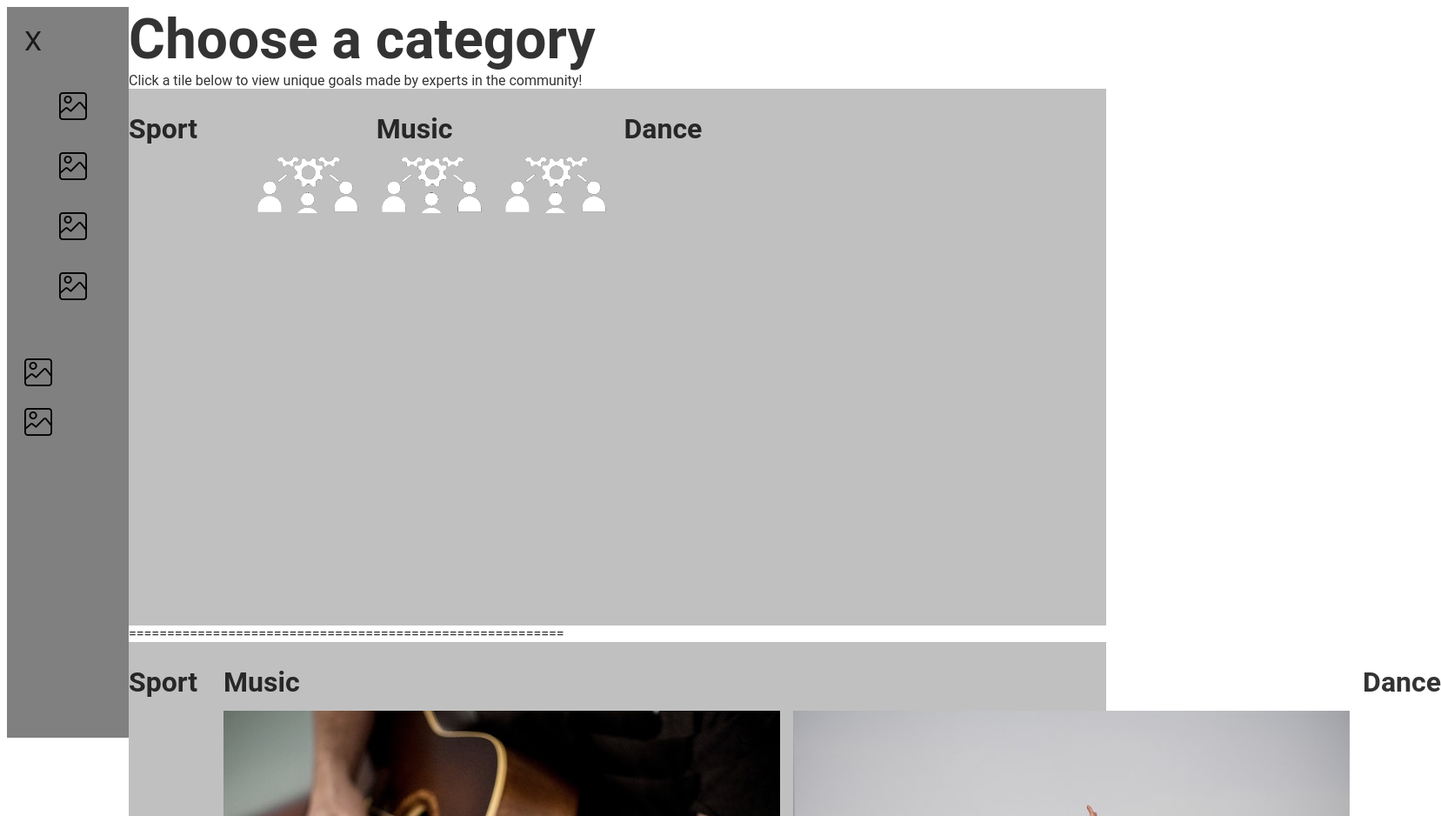
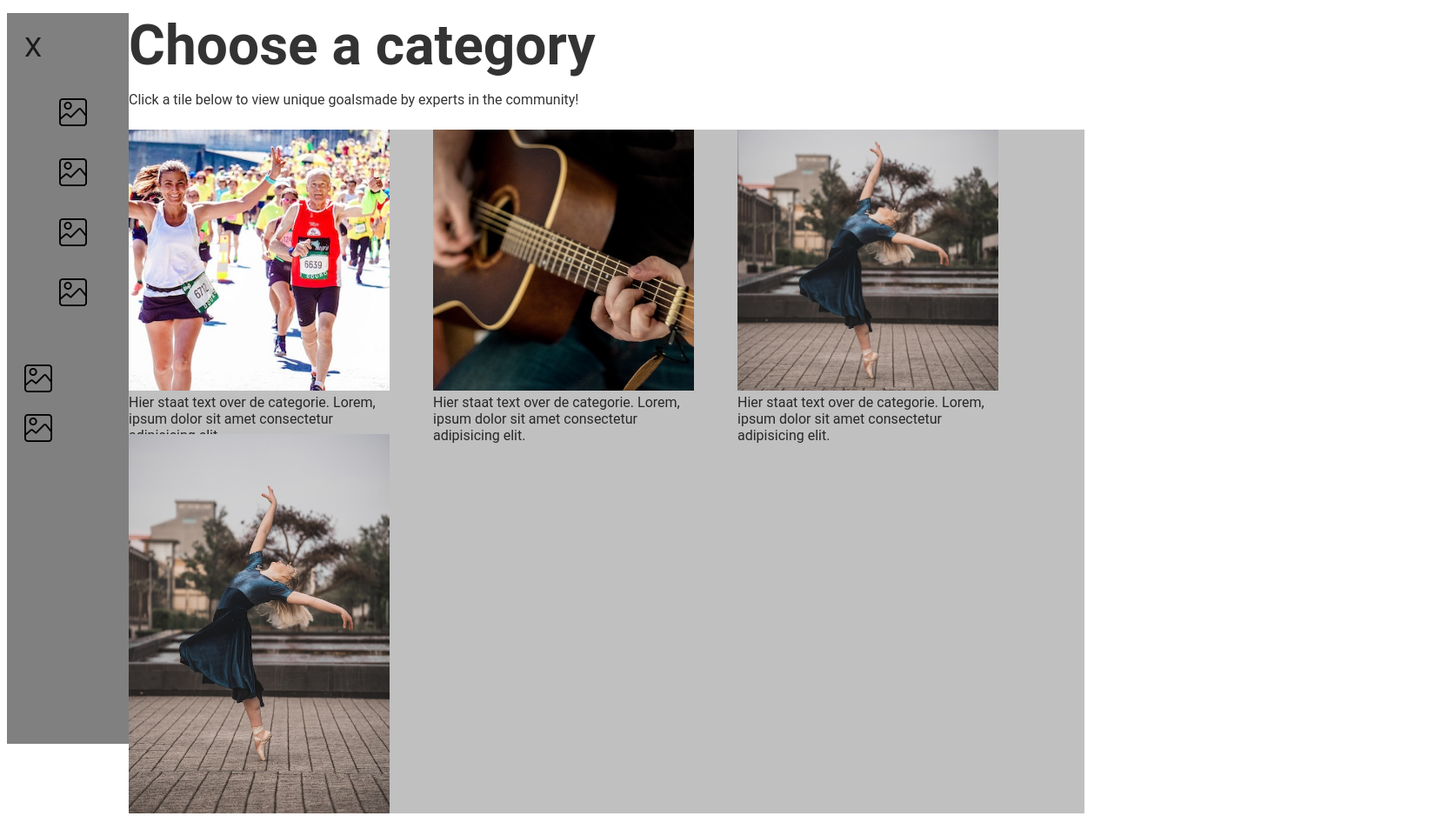
Before and after one commit to Karin1996/YC_Project-SkillApp, a plain HTML site: page chooseCategory.html in a window 1280 px wide. Shown: the top 938 px of the page at 87% size, 1657 px wide, since content can reach past the window. Drawn offline with Linux system fonts and the light colour scheme.

Commit message:
WIP gallerij layout en een beetje refactoring

```diff
--- a/chooseCategory.html
+++ b/chooseCategory.html
@@ -14,54 +14,41 @@
     <title>This is the title</title>
 </head>
 <body>
-
-
-
     <!--Main content of logged in pages in here-->
     <main>
         <h1>Choose a category</h1>
-        <p>Click a tile below to view unique goals made by experts in the community!</p>
+        <p>Click a tile below to view unique goalsmade by experts in the community!</p>
 
+        <!--Nav menu-->
+     <script class="navBar" src="nav_menu.js"></script>
 
         <!--Grid dingen-->
         <section class="gallery">
 
-            <!--Nav menu-->
-         <script class="navBar" src="nav_menu.js"></script>
+            <p class="galItem">
+                <img class="galImg" src="./Assets/marathon.jpg" >
+                Hier staat text over de categorie. Lorem, ipsum
+                dolor sit amet consectetur adipisicing elit.
+            </p>
+            <p class="galItem">
+                <img class="galImg" src="./Assets/play_guitar.jpg" >
+                Hier staat text over de categorie. Lorem, ipsum
+                dolor sit amet consectetur adipisicing elit.
+            </p>
+            <p class="galItem">
+                <img class="galImg" src="./Assets/dancing.jpg" >
+                Hier staat text over de categorie. Lorem, ipsum
+                dolor sit amet consectetur adipisicing elit.
+            </p>
+            <p class="galItem">
+                <img class="galImg" src="./Assets/dancing.jpg" >
+                Hier staat text over de categorie. Lorem, ipsum
+                dolor sit amet consectetur adipisicing elit.
+            </p>
+
+        </section>
 
 
-            <p class="hoi1">
-                <img class="galImg" src="./Assets/SkillAppLogo.png" >
-                <h2>Sport</h2>
-            </p>
-            <p class="hoi2">
-                <img class="galImg" src="./Assets/SkillAppLogo.png" >
-               <h2>Music</h2>
-            </p>
-            <p class="hoi3">
-                <img class="galImg" src="./Assets/SkillAppLogo.png" >
-                <h2>Dance</h2>
-            </p>
-        </section>
-
-        <p>=========================================================</p>
-
-        <section class="gallery">
-            <p class="hoi1">
-                <img class="galImg" src="./Assets/marathon.jpg" >
-                <h2>Sport</h2>
-            </p>
-            <p class="hoi2">
-               <img src="./Assets/play_guitar.jpg">
-               <h2>Music</h2>
-            </p>
-            <p class="hoi3">
-                <img src="./Assets/dancing.jpg">
-                <h2>Dance</h2>
-            </p>
-        </section>
-
     </main>
-
 </body>
 </html>
--- a/css/chooseCategory.css
+++ b/css/chooseCategory.css
@@ -4,30 +4,20 @@
     background-color: rgb(192, 192, 192);
 
 
-    grid-template-areas:
-    "navBar title  title   title"
-    "navBar left   middle  right";
 
-    grid-template-columns: repeat(8, 1fr);
-    grid-template-rows: repeat(8, 5vw);
-    grid-gap: 15px;
-    margin: 0%;
+    grid-template-columns: repeat(auto-fit, 300px);
+    grid-template-rows: repeat(auto-fit, 300px);
+    margin: 25px;
+    gap: 50px 50px;
 }
 
 .galImg{
-    /*hoe krijg ik de images tot een vierkant?*/
-    /*clip-path: inset(50px 50px 50px 50px);*/
-
     width: 100%;
     height: 100%;
     object-fit: cover;
 }
 
-.title{grid-area: title;}
-.navBar{grid-area: navBar;}
-.hoi1{grid-area: left;}
-.hoi2{grid-area: middle;}
-.hoi3{grid-area: right;}
+.galItem{}
 
 p{
     margin: 0%;
--- a/css/global.css
+++ b/css/global.css
@@ -6,12 +6,11 @@ body {
 }
 
 h1{
-    grid-area: title;
     font-size: 4em; /*em means * times the inherited value*/
     font-family: 'Reem Kufi Fun', sans-serif;
     font-family: 'Roboto', sans-serif;
 
-    margin: 0px;
+    margin: 15px;
 }
 
 h2{
```
